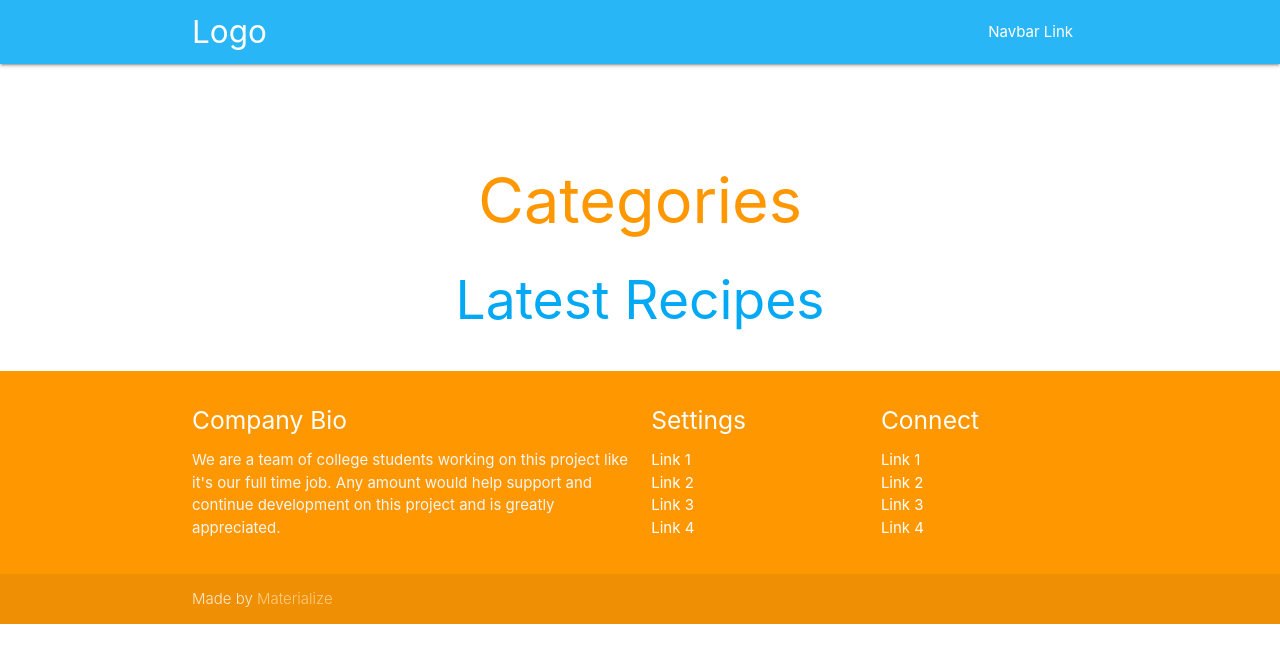
After one commit to TobinWebDesign/Milestone-Project-Data-Centric-Development-Milestone-Project-, a Flask app: page /get_categories in a window 1280 px wide. The commit adds this page. Shown: the top 663 px of the page. Run offline with Flask 2, Linux system fonts and the light colour scheme; data that the repository does not hold is empty; some libraries are stand-ins or nearby versions.

Commit message:
added categories.html

```diff
--- a/app.py
+++ b/app.py
@@ -31,12 +31,26 @@ def add_recipe():
                            categories=mongo.db.categories.find(),
                            meal_type=mongo.db.meal_type.find())
 
+@app.route('/insert_recipe', methods=['POST'])
+def insert_recipe():
+    all_recipes = mongo.db.all_recipes
+    all_recipes.insert_one(request.form.to_dict())
+    return redirect(url_for('get_recipes'))
+
 '''login'''
 
 @app.route('/login')
 def login():
     return render_template('login.html')
 
+#--------------------------------- Categories ------------------------------
+
+@app.route('/get_categories')
+def get_categories():
+    return render_template('categories.html',
+    categories=mongo.db.categories.find())
+
+
 if __name__ == "__main__":
     app.run(host=os.getenv("IP", "0.0.0.0"),
     port=int(os.getenv("PORT", 5000)),
--- /dev/null
+++ b/templates/categories.html
@@ -0,0 +1,33 @@
+{% extends "base.html" %}
+{% block content %}
+    <div class="section no-pad-bot" id="index-banner">
+        <div class="container">
+            <br><br>
+            <h1 class="header center orange-text">Categories</h1>
+            {% for category in categories %}
+
+                <div >
+                        <div class="task_header col s9">
+                            <h2 class="header center orange-text">{{category.meal_category}}</h2>
+                        </div>
+                </div>
+
+            {% endfor %}
+            <div class="row">
+            <h2 class="center light-blue-text">Latest Recipes</h2>
+            {% for recipe in all_recipes %}
+                <div class="col s12 m4">
+                    <div class="icon-block">
+                        <h2 class="center">{{ recipe.recipe_name }}</h2>
+                        <h5 class="center">{{ recipe.recipe_cook_time }}</h5>
+                        <h3 class="center">{{ recipe.recipe_servings }}</h3>
+                        <p class="light">{{ recipe.recipe_instructions }}</p>
+                        <p class="light">{{ recipe.recipe_ingredients }}</p>
+                    </div>
+                </div>
+            {% endfor %}
+            </div>
+        </div>
+    </div>
+
+{% endblock %}
```
Also changed, not shown: templates/add_recipe.html (+26 -14 lines).
